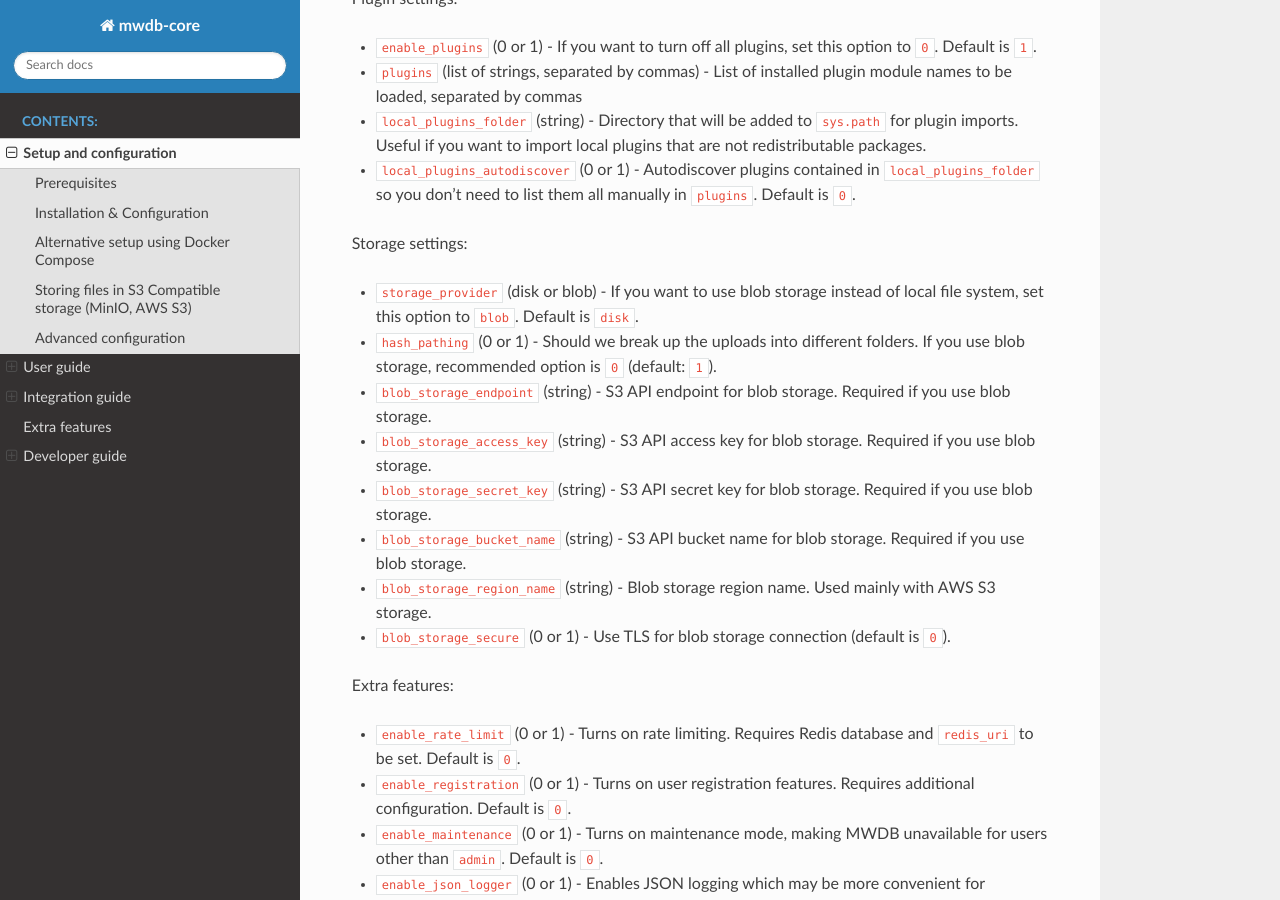
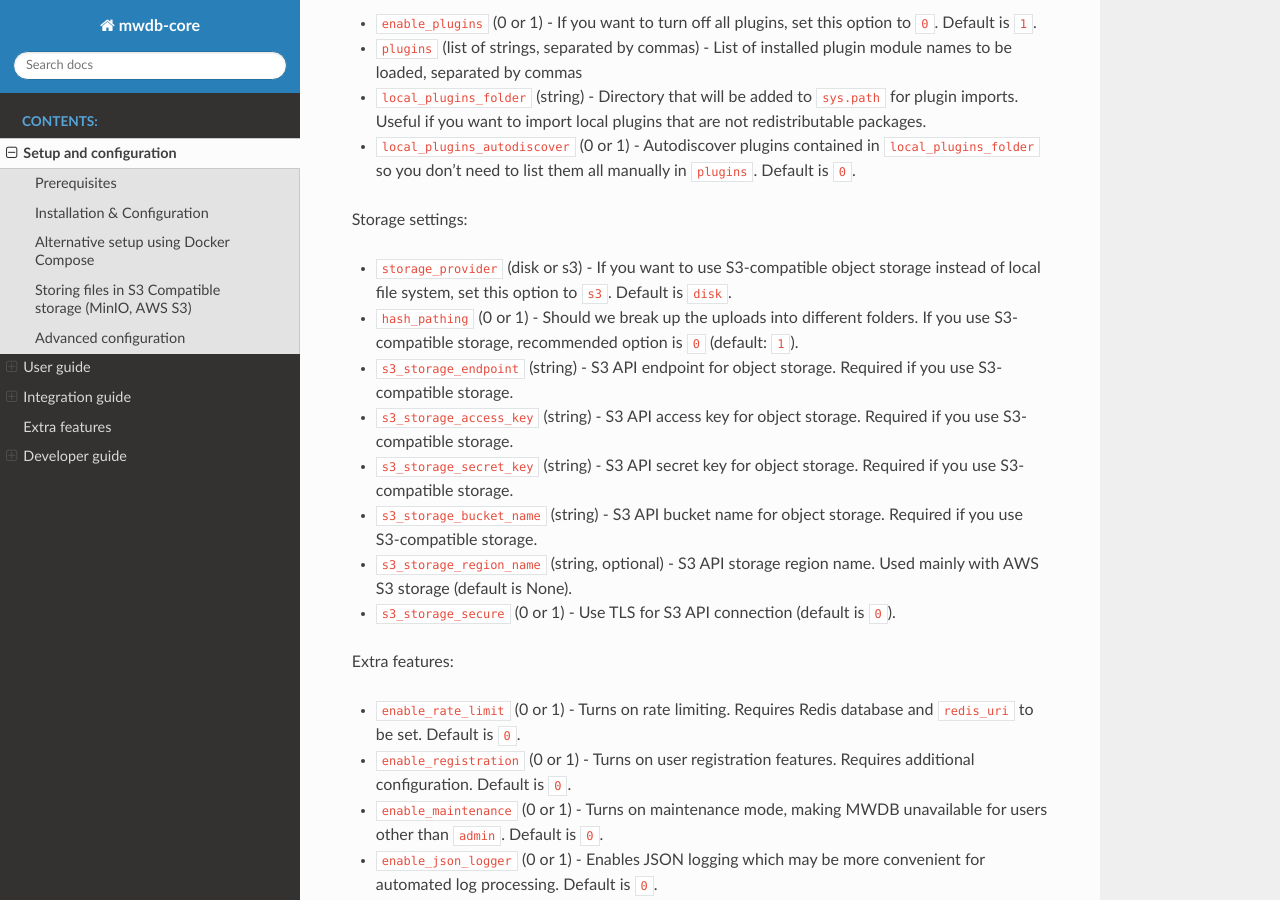
Before and after one commit to CERT-Polska/mwdb-core, a Sphinx documentation site: the page built from docs/setup-and-configuration.rst, in a window 1280 px wide and 900 px high, scrolled down 5245 px. Built offline with Sphinx 7.4.7 and the Read the Docs theme 2.0.0, drawn with Linux system fonts in a browser that asks for light colours; some of the changed text lies outside the part shown.

Commit message:
Renamed Blob storage to S3-compatible storage feature

```diff
--- a/docs/setup-and-configuration.rst
+++ b/docs/setup-and-configuration.rst
@@ -179,24 +179,24 @@ By default, all files uploaded to mwdb-core are stored using local file system (
 It's the most simple and universal way, but not sufficient if our scale requires distributed storage or cloud-based infrastructure.
 In that case we can use solutions like `MinIO <https://min.io/>`_ or another S3-compatible object-based storage.
 
-If you want to store files using object (blob) storage, open the ``mwdb.ini`` file and set the following keys:
+If you want to store files using object storage, open the ``mwdb.ini`` file and set the following keys:
 
 .. code-block::
 
-    storage_provider = blob
+    storage_provider = s3
     hash_pathing = 0
-    blob_storage_endpoint = <storage endpoint>
-    blob_storage_access_key = <storage access key>
-    blob_storage_secret_key = <storage secret key>
-    blob_storage_bucket_name = <storage bucket name>
+    s3_storage_endpoint = <storage endpoint>
+    s3_storage_access_key = <storage access key>
+    s3_storage_secret_key = <storage secret key>
+    s3_storage_bucket_name = <storage bucket name>
 
     # optional (for AWS S3)
-    blob_storage_region_name = <AWS S3 region name>
+    s3_storage_region_name = <AWS S3 region name>
     # optional (for TLS)
-    blob_storage_secure = 1
+    s3_storage_secure = 1
 
 
-If you use Docker-based setup, all the configuration can be set using environment variables (e.g. ``MWDB_STORAGE_PROVIDER=blob``).
+If you use Docker-based setup, all the configuration can be set using environment variables (e.g. ``MWDB_STORAGE_PROVIDER=s3``).
 
 Advanced configuration
 ----------------------
@@ -238,14 +238,14 @@ Plugin settings:
 Storage settings:
 
 
-* ``storage_provider`` (disk or blob) - If you want to use blob storage instead of local file system, set this option to ``blob``. Default is ``disk``.
-* ``hash_pathing`` (0 or 1) - Should we break up the uploads into different folders. If you use blob storage, recommended option is ``0`` (default: ``1``).
-* ``blob_storage_endpoint`` (string) - S3 API endpoint for blob storage. Required if you use blob storage.
-* ``blob_storage_access_key`` (string) - S3 API access key for blob storage. Required if you use blob storage.
-* ``blob_storage_secret_key`` (string) - S3 API secret key for blob storage. Required if you use blob storage.
-* ``blob_storage_bucket_name`` (string) - S3 API bucket name for blob storage. Required if you use blob storage.
-* ``blob_storage_region_name`` (string) - Blob storage region name. Used mainly with AWS S3 storage.
-* ``blob_storage_secure`` (0 or 1) - Use TLS for blob storage connection (default is ``0``).
+* ``storage_provider`` (disk or s3) - If you want to use S3-compatible object storage instead of local file system, set this option to ``s3``. Default is ``disk``.
+* ``hash_pathing`` (0 or 1) - Should we break up the uploads into different folders. If you use S3-compatible storage, recommended option is ``0`` (default: ``1``).
+* ``s3_storage_endpoint`` (string) - S3 API endpoint for object storage. Required if you use S3-compatible storage.
+* ``s3_storage_access_key`` (string) - S3 API access key for object storage. Required if you use S3-compatible storage.
+* ``s3_storage_secret_key`` (string) - S3 API secret key for object storage. Required if you use S3-compatible storage.
+* ``s3_storage_bucket_name`` (string) - S3 API bucket name for object storage. Required if you use S3-compatible storage.
+* ``s3_storage_region_name`` (string, optional) - S3 API storage region name. Used mainly with AWS S3 storage (default is None).
+* ``s3_storage_secure`` (0 or 1) - Use TLS for S3 API connection (default is ``0``).
 
 Extra features:
 
```
Also changed, not shown: 3 other files.
